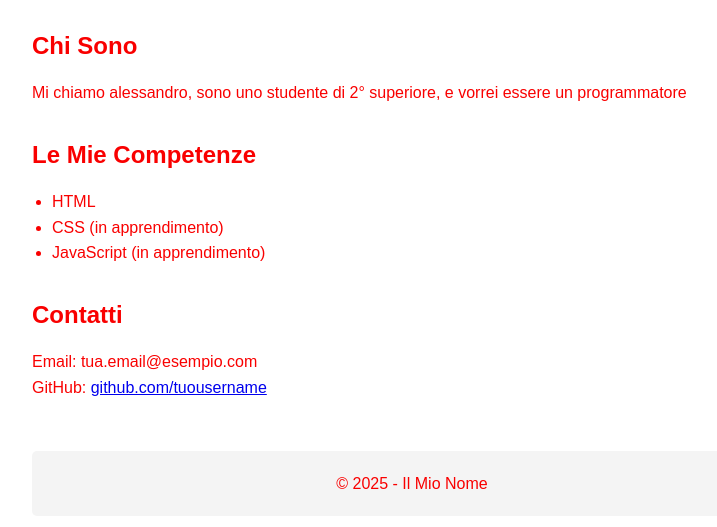
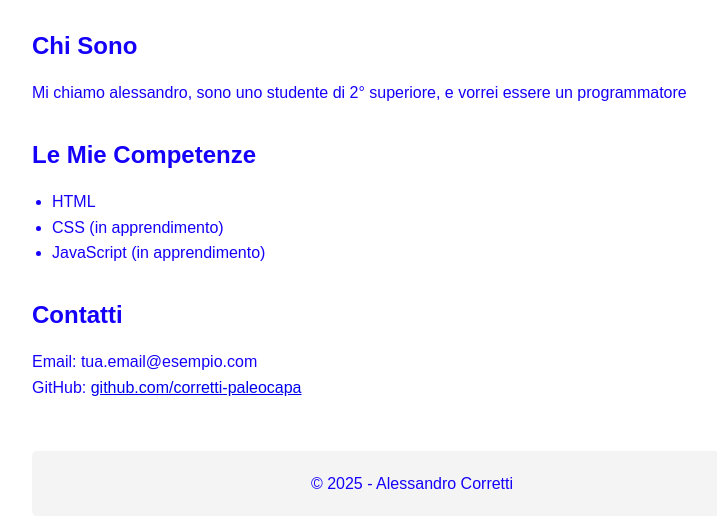
Before and after one commit to corretti-paleocapa/pagina-personale, a plain HTML site: page index.html in a window 1280 px wide. Shown: the part 155-682 px from the top of the page, without its empty margins (228-945 px from the left). Drawn offline with Linux system fonts and the light colour scheme.

Commit message:
Creazione pagina personale

```diff
--- a/css/style.css
+++ b/css/style.css
@@ -7,7 +7,7 @@
 body {
     font-family: Arial, sans-serif;
     line-height: 1.6;
-    color: #f90000;
+    color: #1500f9;
     max-width: 800px;
     margin: 0 auto;
     padding: 20px;
--- a/index.html
+++ b/index.html
@@ -27,11 +27,11 @@
         <section id="contatti">
             <h2>Contatti</h2>
             <p>Email: tua.email@esempio.com</p>
-            <p>GitHub: <a href="https://github.com/corretti-paleocapa">github.com/tuousername</a></p>
+            <p>GitHub: <a href="https://github.com/corretti-paleocapa">github.com/corretti-paleocapa</a></p>
         </section>
     </main>
     <footer>
-        <p>&copy; 2025 - Il Mio Nome</p>
+        <p>&copy; 2025 - Alessandro Corretti</p>
     </footer>
     <script src="js/script.js"></script>
 </body>
```
